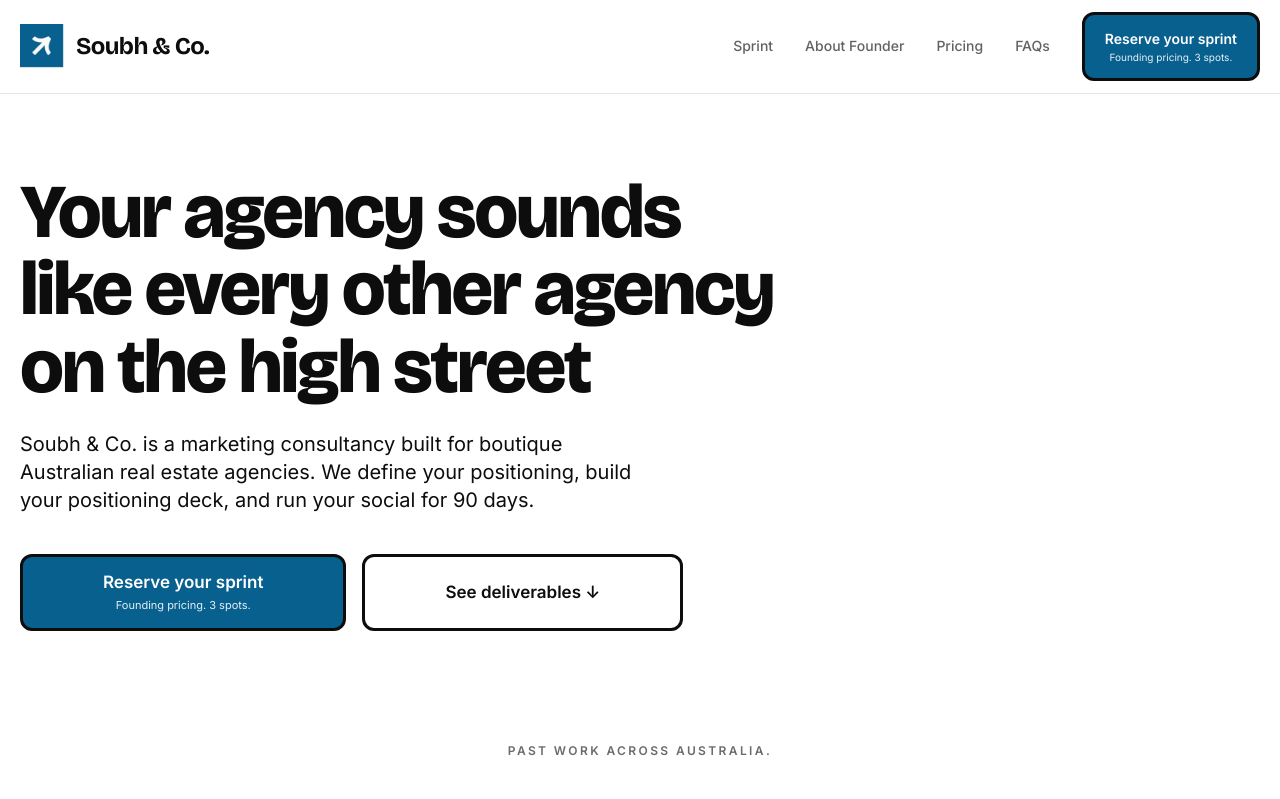
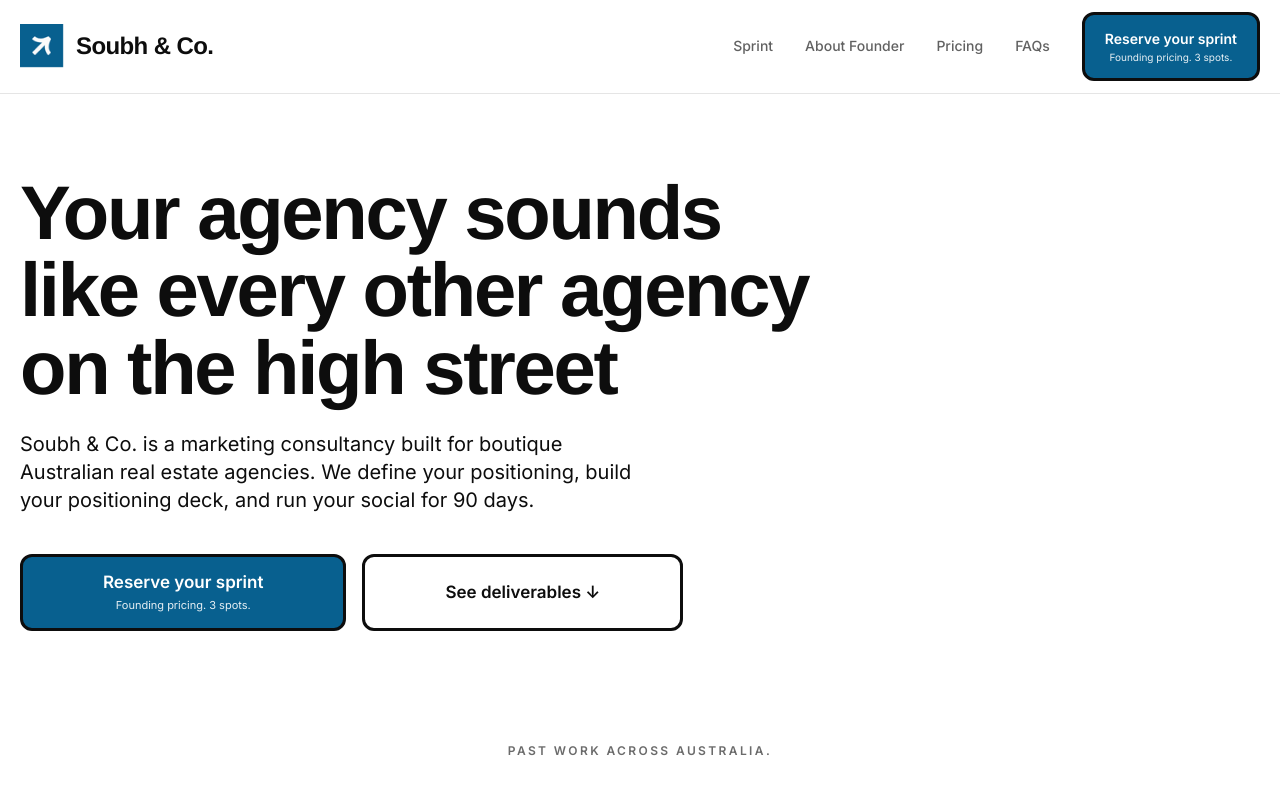
Before and after one commit to SwayamDebata/soubh-and-co, a React (Vite) app: page / in a window 1280 px wide. Shown: the top 799 px of the page. Built offline with nearby package versions, Linux system fonts and the light colour scheme; no server answers.

Commit message:
Update font configuration in Tailwind CSS; replace Bricolage Grotesque with Helvetica Now and add instructions for font-face usage in index.css.

```diff
--- a/src/index.css
+++ b/src/index.css
@@ -1,4 +1,10 @@
-@import url("https://fonts.googleapis.com/css2?family=Bricolage+Grotesque:opsz,wght@12..96,400;12..96,500;12..96,600;12..96,700;12..96,800&family=Inter:wght@400;500;600&display=swap");
+@import url("https://fonts.googleapis.com/css2?family=Inter:wght@400;500;600&display=swap");
+
+/*
+ * Display headlines use font-display → "Helvetica Now", …, Helvetica Neue.
+ * Helvetica Now is not on Google Fonts. To use the real family, add @font-face
+ * rules here pointing to your licensed .woff2 files in /public/fonts/.
+ */
 
 @tailwind base;
 @tailwind components;
--- a/tailwind.config.js
+++ b/tailwind.config.js
@@ -4,7 +4,8 @@ export default {
   theme: {
     extend: {
       fontFamily: {
-        display: ['"Bricolage Grotesque"', "sans-serif"],
+        /* Helvetica Now: add @font-face in index.css when you have licensed files; until then macOS uses Neue. */
+        display: ['"Helvetica Now"', '"Helvetica Neue"', "Helvetica", "Arial", "sans-serif"],
         body: ["Inter", "sans-serif"],
         sans: ["Inter", "sans-serif"],
       },
```
